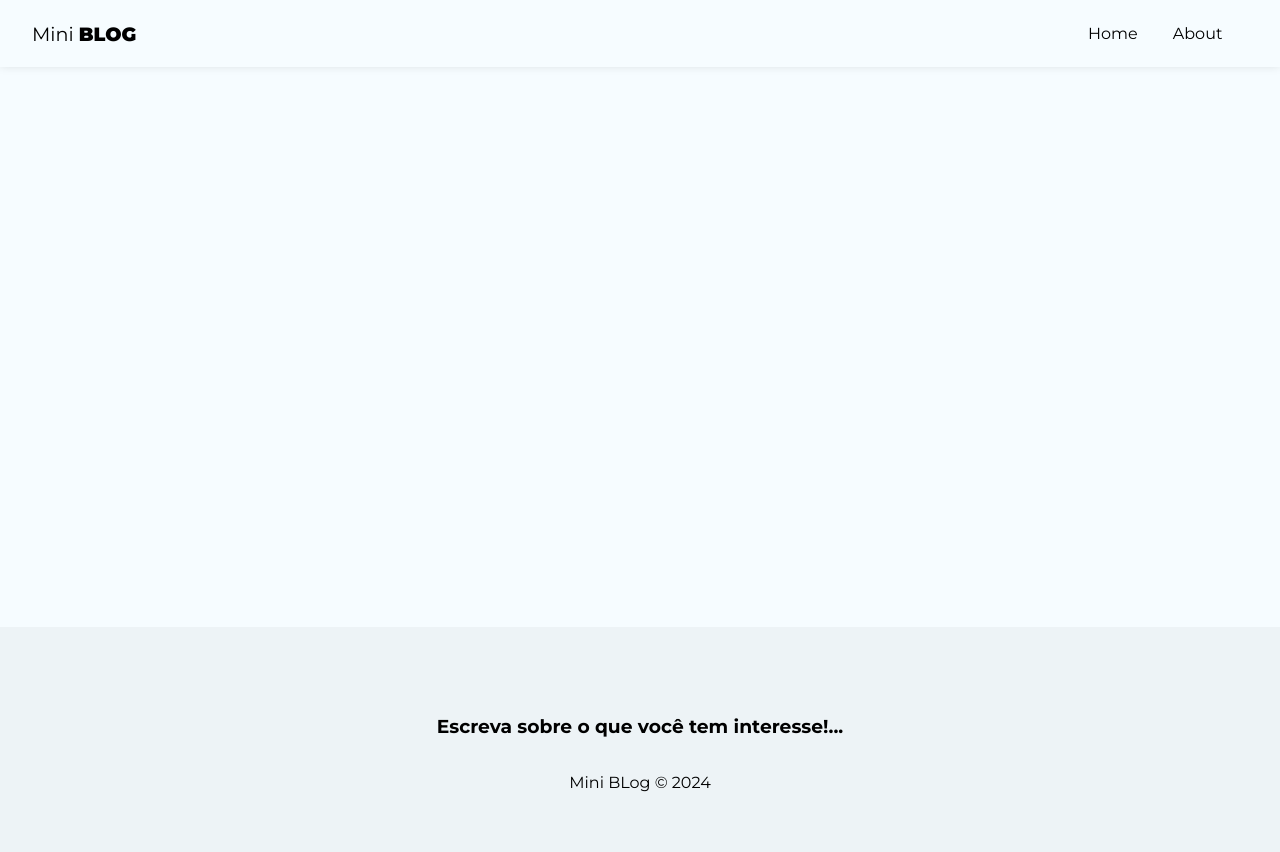
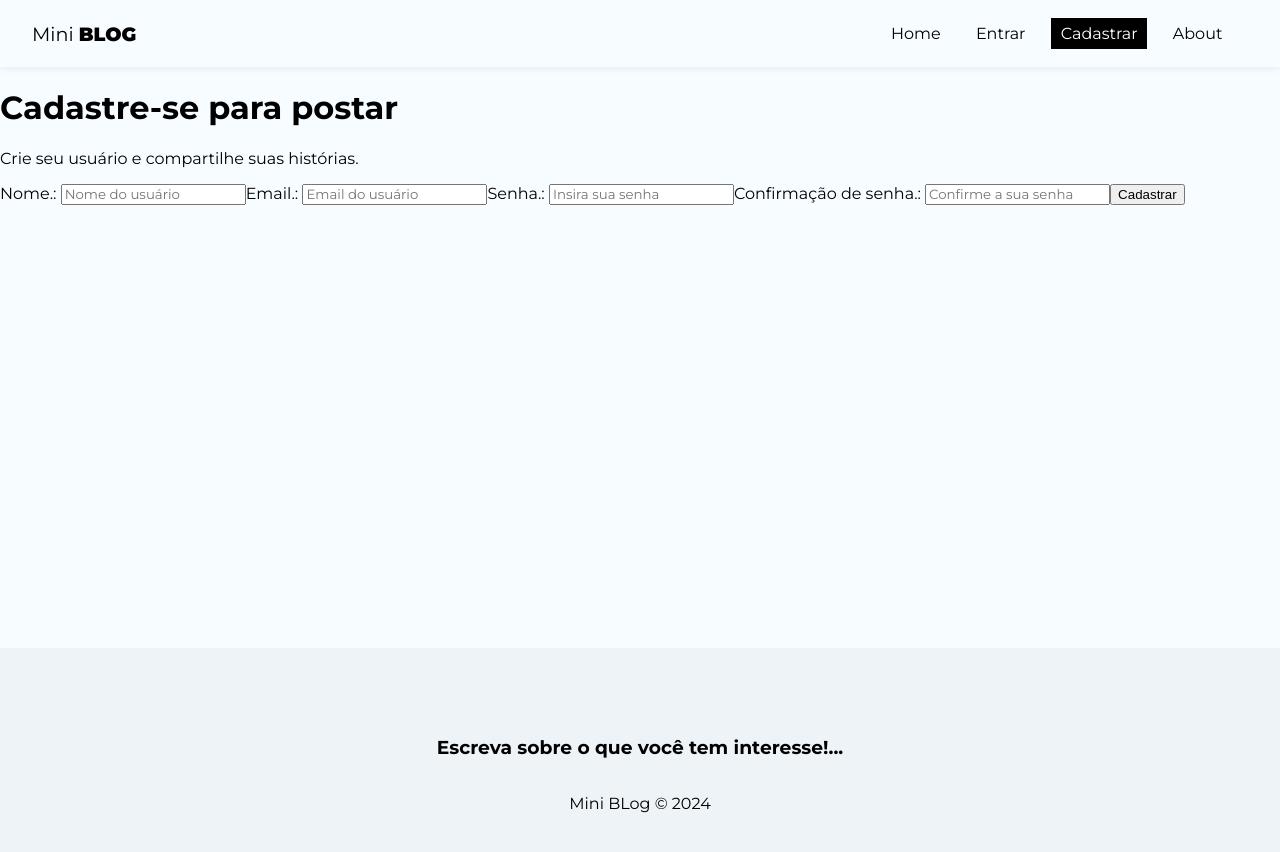
Before and after one commit to romildoalimajr/miniblog, a React (Create React App) app: page /register in a window 1280 px wide. Shown: the top 852 px of the page. Built offline with nearby package versions, Linux system fonts and the light colour scheme.

Commit message:
Criando a tela de cadastro de usuário.

```diff
--- a/src/App.js
+++ b/src/App.js
@@ -8,6 +8,8 @@
 import About from './pages/About/About';
 import Navbar from './components/Navbar';
 import Footer from './components/Footer';
+import Register from './pages/Register/Register';
+import Login from './pages/Login/Login';
 
 
 
@@ -20,6 +22,8 @@
           <Routes>
             <Route path='/' element={<Home />} />
             <Route path='/about' element={<About />} />
+            <Route path='/login' element={<Login />} />
+            <Route path='/register' element={<Register />} />
           </Routes>
         </div>
         <Footer />
--- a/src/components/Navbar.js
+++ b/src/components/Navbar.js
@@ -15,6 +15,16 @@
                     </NavLink>
                 </li>
                 <li>
+                    <NavLink to="/login" className={({isActive}) => (isActive ? styles.active : "")}>
+                        Entrar
+                    </NavLink>
+                </li>
+                <li>
+                    <NavLink to="/Register" className={({isActive}) => (isActive ? styles.active : "")}>
+                        Cadastrar
+                    </NavLink>
+                </li>
+                <li>
                     <NavLink to="/about"className={({isActive}) => (isActive ? styles.active : "")}>
                         About
                     </NavLink>
--- /dev/null
+++ b/src/pages/Login/Login.js
@@ -0,0 +1,11 @@
+import styles from './Login.module.css'
+
+const Login = () => {
+  return (
+    <div>
+        <h2>Login</h2>
+    </div>
+  )
+}
+
+export default Login;
--- /dev/null
+++ b/src/pages/Register/Register.js
@@ -0,0 +1,52 @@
+import { useState, useEffect } from 'react';
+import styles from './Register.module.css'
+
+const Register = () => {
+    return (
+        <div>
+            <h1>Cadastre-se para postar</h1>
+            <p>Crie seu usuário e compartilhe suas histórias.</p>
+            <form>
+                <label>
+                    <span>Nome.: </span>
+                    <input
+                        type="text"
+                        name='displayName'
+                        required
+                        placeholder='Nome do usuário'
+                    />
+                </label>
+                <label>
+                    <span>Email.: </span>
+                    <input
+                        type="email"
+                        name='email'
+                        required
+                        placeholder='Email do usuário'
+                    />
+                </label>
+                <label>
+                    <span>Senha.: </span>
+                    <input
+                        type="password"
+                        name='password'
+                        required
+                        placeholder='Insira sua senha'
+                    />
+                </label>
+                <label>
+                    <span>Confirmação de senha.: </span>
+                    <input
+                        type="password"
+                        name='confirmPassword'
+                        required
+                        placeholder='Confirme a sua senha'
+                    />
+                </label>
+                <button className='btn'>Cadastrar</button>
+            </form>
+        </div>
+    )
+}
+
+export default Register;
--- /dev/null
+++ b/src/pages/Register/Register.module.css
@@ -0,0 +1,7 @@
+.register{
+    text-align: center;
+}
+
+.register p{
+    color: #c4c4c4;
+}
```
Also changed, not shown: src/pages/Login/Login.module.css (added).
